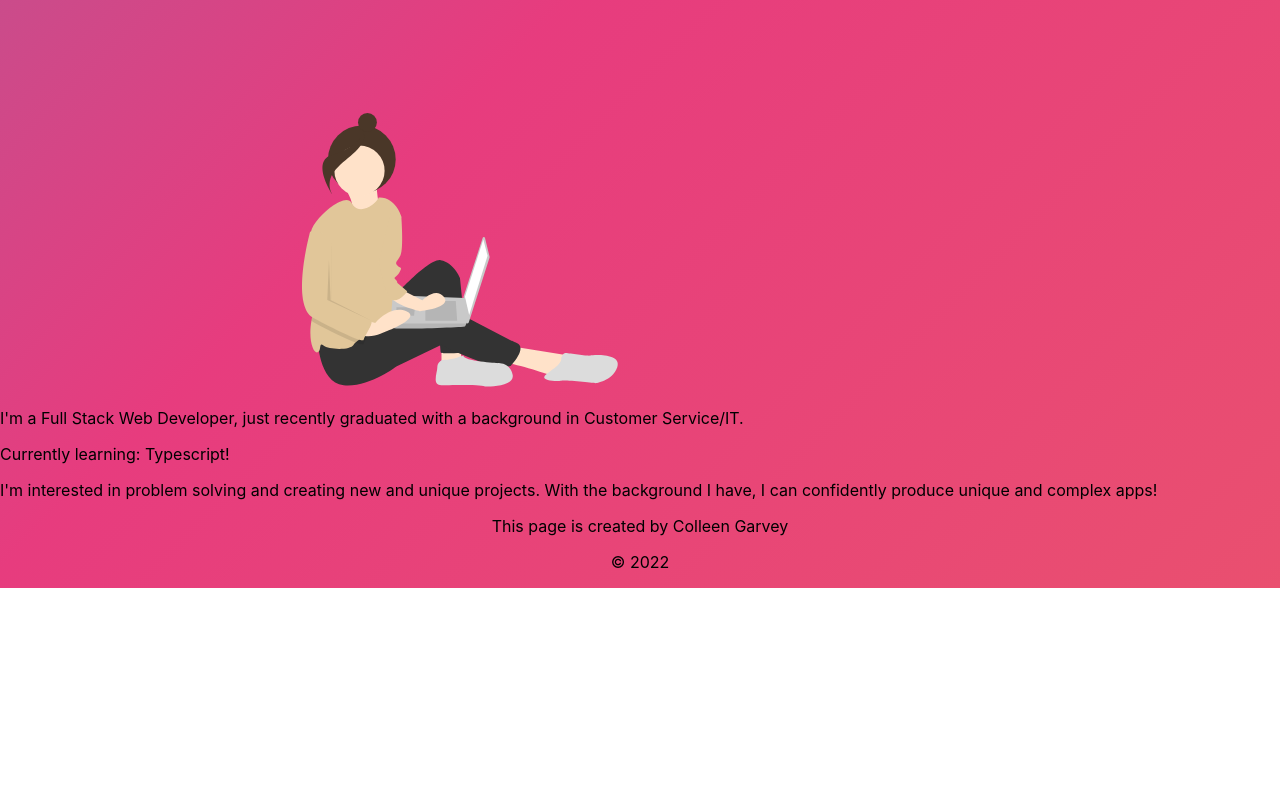
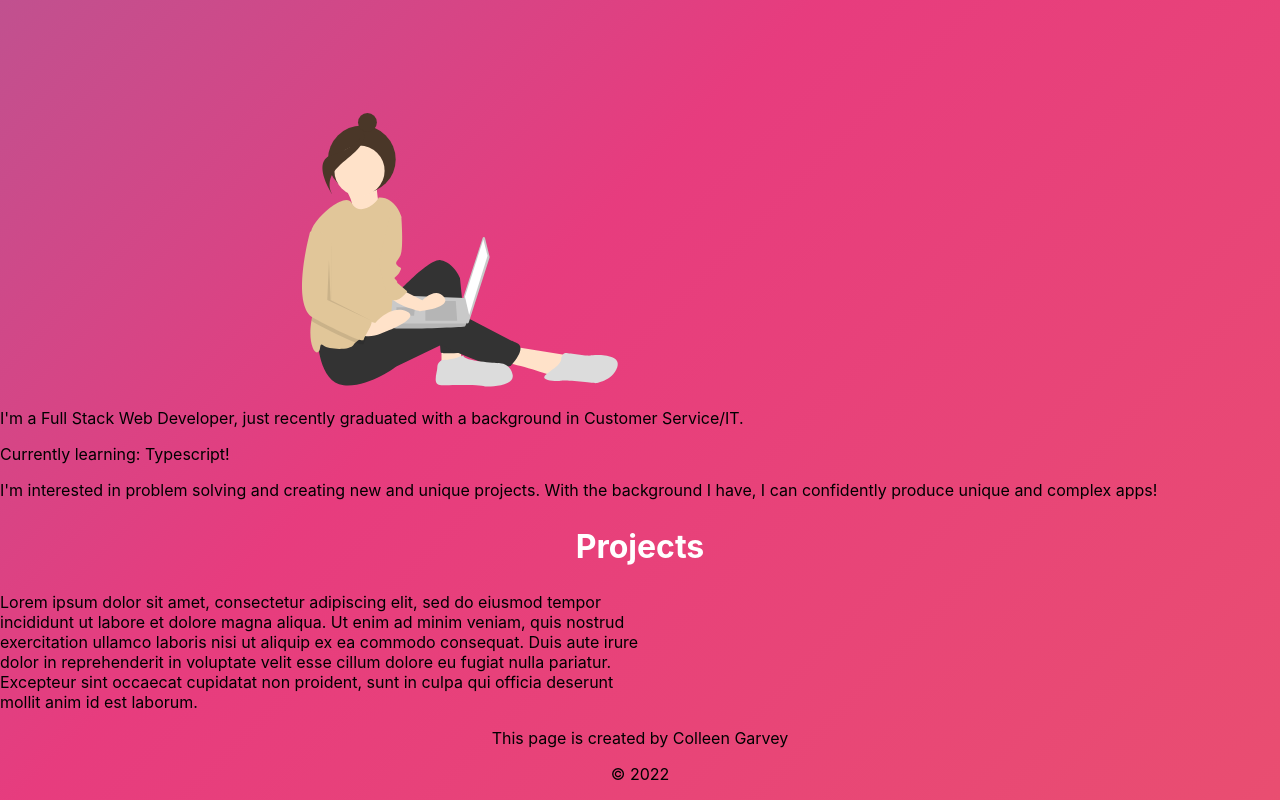
Before and after one commit to cogarvey/portfolio-website, a React (Create React App) app: page / in a window 1280 px wide. Shown: the part 1065-1865 px from the top of the page. Before the commit the page ends 1653 px from the top, so only its background shows below. Built offline with nearby package versions, Linux system fonts and the light colour scheme.

Commit message:
add project area for spacing

```diff
--- a/src/components/Projects.js
+++ b/src/components/Projects.js
@@ -1,10 +1,22 @@
-import React from 'react';
-
+import React from "react";
 
 export default function Projects() {
-  return(
+  return (
     <div>
-
+      <h1 className="projects-title">Projects</h1>
+      <header>
+        <div class="project-container">
+          <p>
+            Lorem ipsum dolor sit amet, consectetur adipiscing elit, sed do
+            eiusmod tempor incididunt ut labore et dolore magna aliqua. Ut enim
+            ad minim veniam, quis nostrud exercitation ullamco laboris nisi ut
+            aliquip ex ea commodo consequat. Duis aute irure dolor in
+            reprehenderit in voluptate velit esse cillum dolore eu fugiat nulla
+            pariatur. Excepteur sint occaecat cupidatat non proident, sunt in
+            culpa qui officia deserunt mollit anim id est laborum.
+          </p>
+        </div>
+      </header>
     </div>
-  )
+  );
 }
--- a/src/css/Projects.css
+++ b/src/css/Projects.css
@@ -0,0 +1,8 @@
+.project-container {
+  width: 50%;
+}
+.projects-title {
+  text-align: center;
+  color: white;
+  font-size: xx-large;
+}
```
